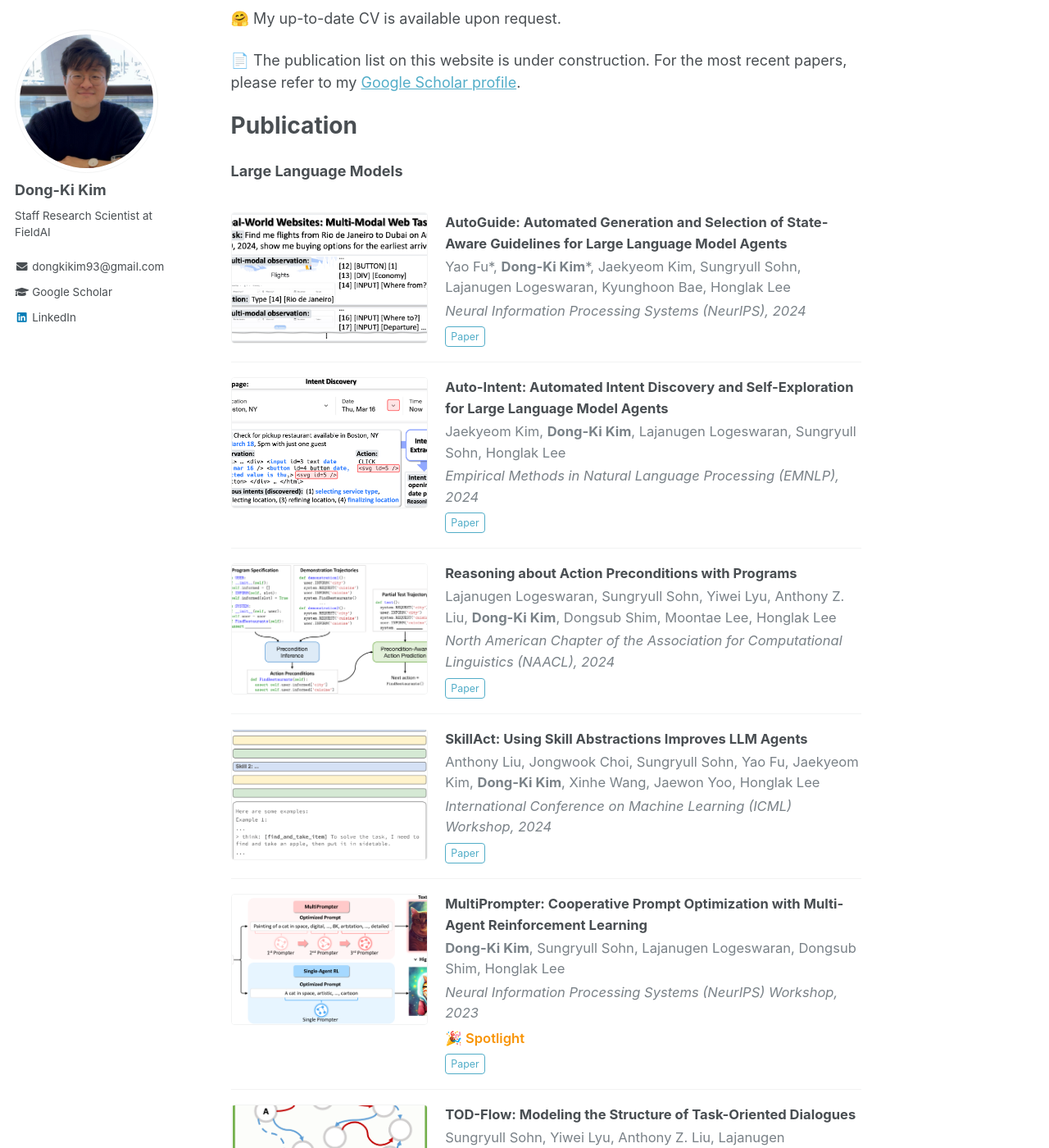
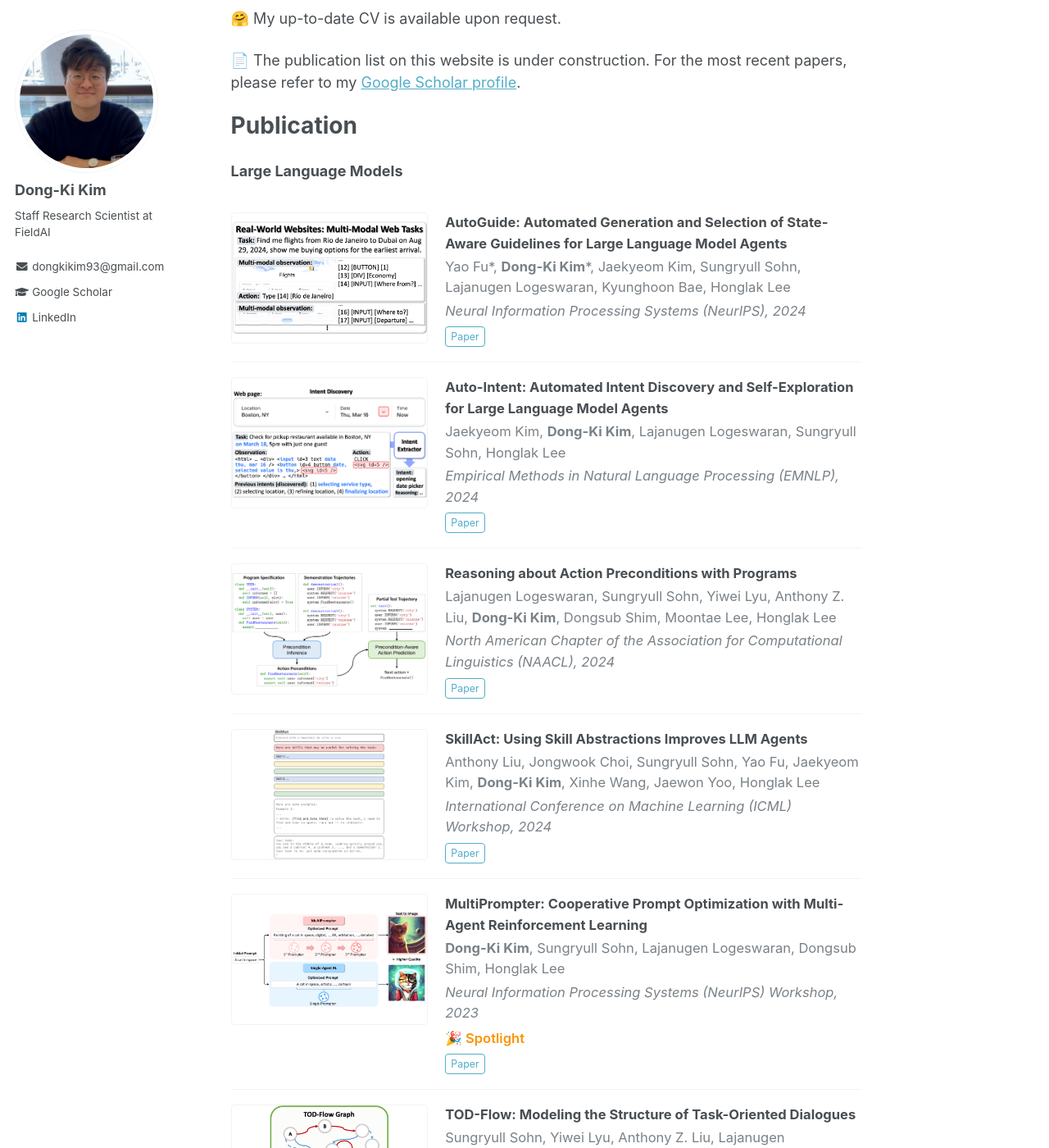
Before and after one commit to dkkim93/dkkim93.github.io, a Jekyll site: the page built from _pages/about.md, in a window 1280 px wide and 1400 px high, scrolled down 367 px. Shown: the whole window at 82% size. Built offline with Jekyll 4.4.1, drawn with Linux system fonts in a browser that asks for light colours.

Commit message:
image format updates

```diff
--- a/_sass/_publications.scss
+++ b/_sass/_publications.scss
@@ -39,7 +39,14 @@
   align-items: center;
   justify-content: center;
 
-  img,
+  img {
+    width: 100%;
+    height: 100%;
+    object-fit: contain;
+    display: block;
+    transition: transform 0.3s ease;
+  }
+
   video {
     width: 100%;
     height: 100%;
```
